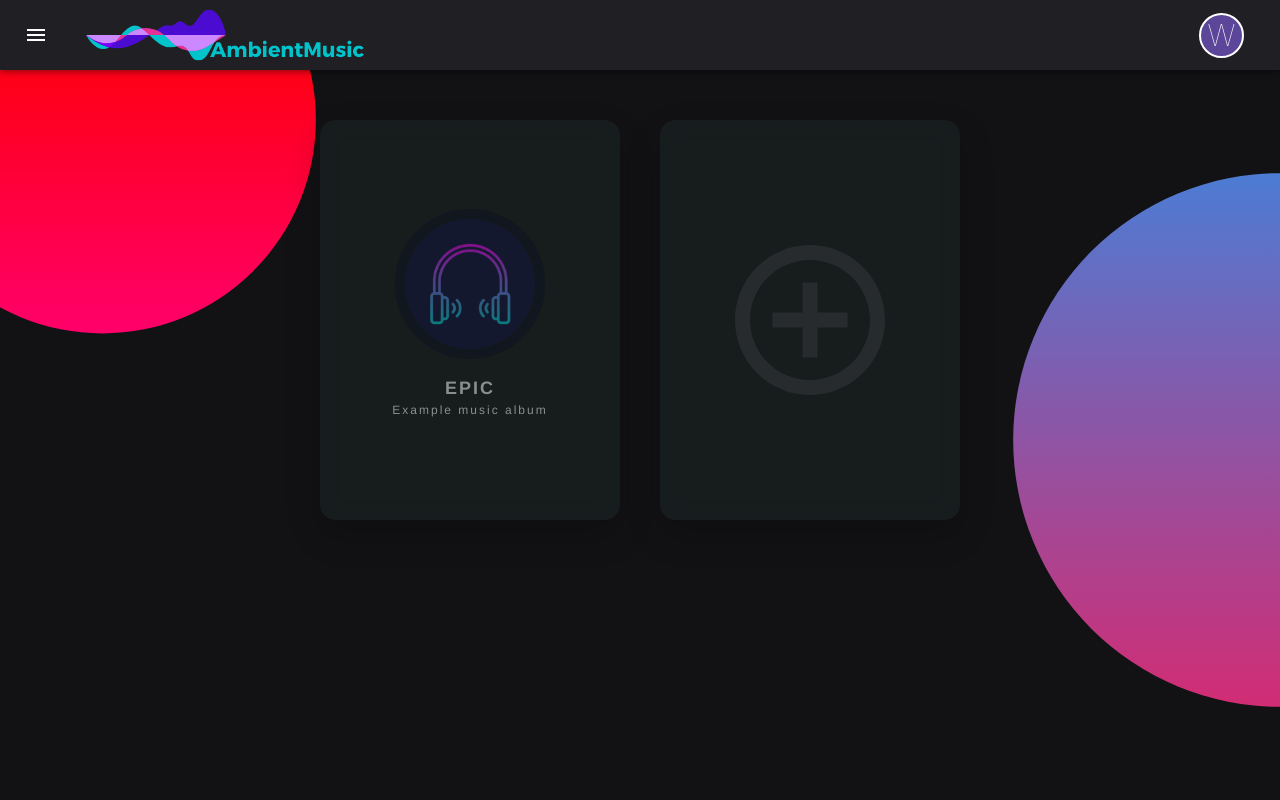
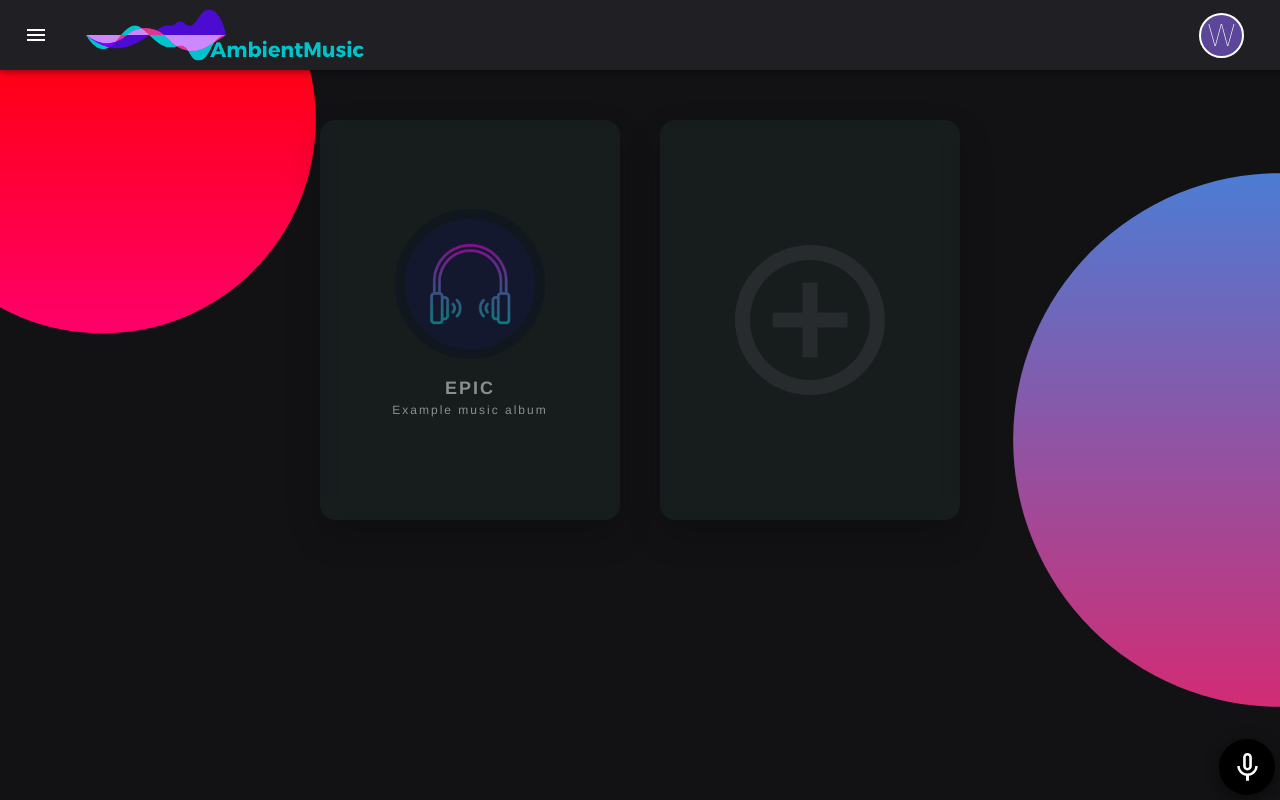
Before and after one commit to WilsonCaetanojr/ambient-music-web, a React (Create React App) app: page /homePage in a window 1280 px wide. Built offline with nearby package versions, Linux system fonts and the light colour scheme.

Commit message:
Adiciona componente de microfone

```diff
--- a/src/pages/homePage/HomePage.jsx
+++ b/src/pages/homePage/HomePage.jsx
@@ -1,14 +1,21 @@
 import { useState, useEffect } from "react";
+import Fab from "@material-ui/core/Fab";
+import MicNoneIcon from "@material-ui/icons/MicNone";
+import Tooltip from "@material-ui/core/Tooltip";
 import Navbar from "../../components/navbar/Navbar";
 import CardMusic from "../../components/cardMusic/CardMusic";
 import Loading from "../../components/loading/Loading";
+import notify from "../../utils/notify";
 import "./homePage.css";
 
 const HomePage = () => {
   const [albums, setAlbums] = useState([
-    { title: "Epic", description: "Example music album" }
+    { title: "Epic", description: "Example music album" },
   ]);
   const [loading, setLoading] = useState(true);
+  const [isRecording, setIsRecording] = useState(false);
+  const [textModal, setTextModal] = useState([]);
+  const [openModal, setOpenModal] = useState(false);
 
   useEffect(() => {
     setTimeout(function () {
@@ -16,12 +23,46 @@ const HomePage = () => {
     }, 3000);
   }, []);
 
+  const handleRecord = () => {
+    if (isRecording === true) return;
+
+    setIsRecording(true);
+    setOpenModal(true);
+
+    window.SpeechRecognition =
+      window.webkitSpeechRecognition || window.SpeechRecognition;
+    var recognition = new window.SpeechRecognition();
+    recognition.lang = "pt-BR";
+    recognition.continuous = true;
+    recognition.onresult = event => {
+      let speechToText = event.results[event.resultIndex][0].transcript;
+
+      if (speechToText) {
+        speechToText = speechToText[0].toUpperCase() + speechToText.substr(1);
+        setTextModal(speechToText.split(" "));
+        notify(speechToText);
+      }
+
+      setTimeout(() => {
+        setIsRecording(false);
+        recognition.stop();
+      }, 1000);
+    };
+    recognition.start();
+  };
+
   return (
     <>
       <Navbar />
       <div className="container-home">
         <Loading loading={loading} />
         <CardMusic albums={albums} />
+
+        <Tooltip title="Diga qual álbum deseja ouvir.">
+          <Fab className="float-action" onClick={handleRecord}>
+            <MicNoneIcon style={{ width: 35, height: 35 }} />
+          </Fab>
+        </Tooltip>
       </div>
     </>
   );
--- a/src/pages/homePage/homePage.css
+++ b/src/pages/homePage/homePage.css
@@ -1,3 +1,16 @@
 .container-home {
   margin-top: 100px;
 }
+
+.float-action {
+  position: absolute !important;
+  bottom: 5px !important;
+  right: 5px !important;
+  background: black !important;
+  color: white !important;
+  transition: background 0.4s !important;
+}
+
+.float-action:hover {
+  background-color: rgb(80, 80, 80) !important;
+}
```
